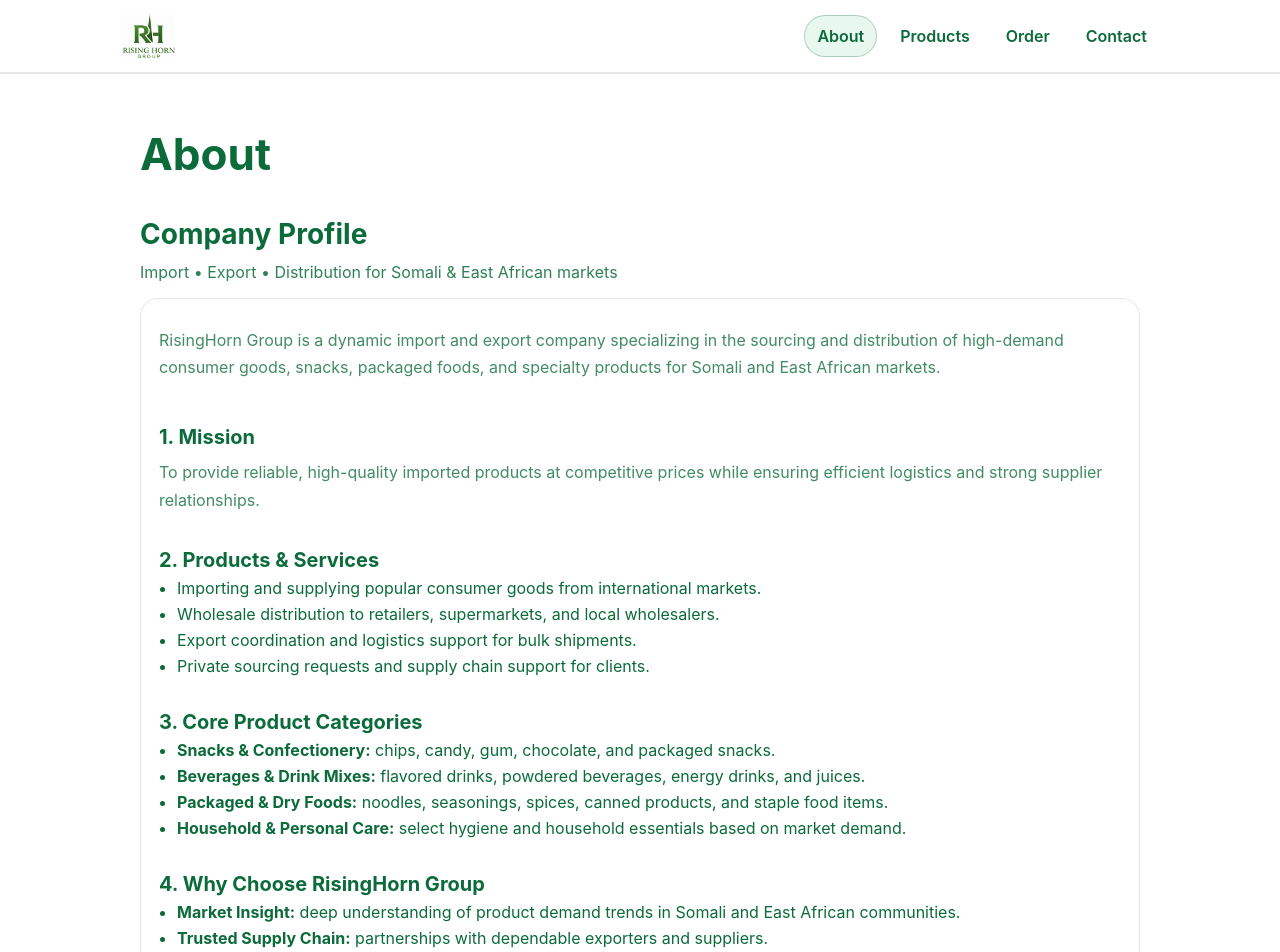
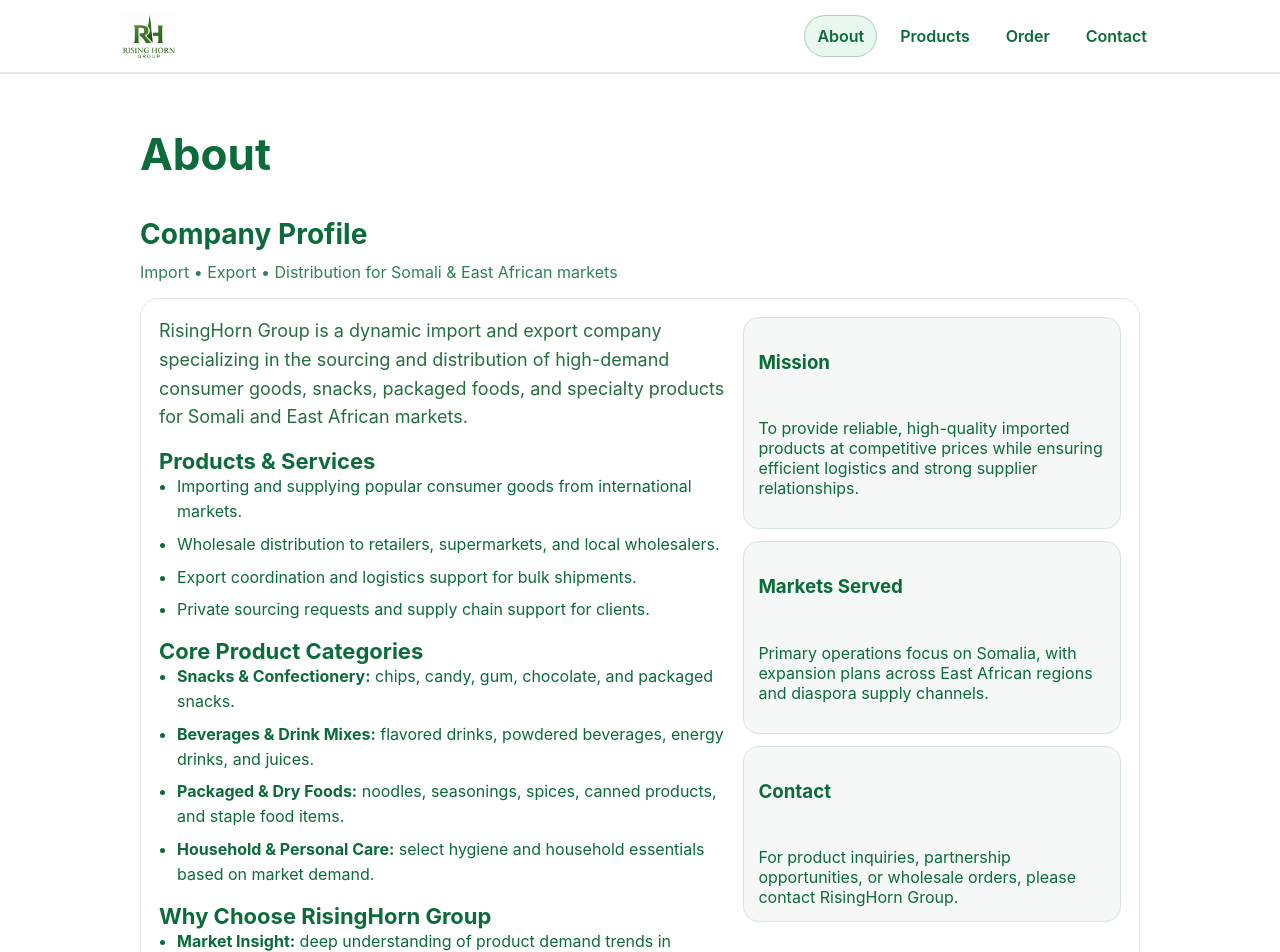
Before and after one commit to noor7me/RisingHornGroup, a Next.js app: page /about in a window 1280 px wide. Shown: the top 952 px of the page. Built offline with nearby package versions, Linux system fonts and the light colour scheme.

Commit message:
profile page updated2

```diff
--- a/app/about/page.tsx
+++ b/app/about/page.tsx
@@ -6,40 +6,28 @@
       <h1 className="h1">About</h1>
 
       <Section title="Company Profile" subtitle="Import • Export • Distribution for Somali & East African markets">
-        <div className="card" style={{ display: "grid", gap: 14 }}>
-          <p className="p">
+        <div className="card rhgAbout">
+          <div className="rhgSplit">
+            <div className="rhgProse">
+              <p className="rhgLead">
                 RisingHorn Group is a dynamic import and export company specializing in the sourcing and distribution of
                 high-demand consumer goods, snacks, packaged foods, and specialty products for Somali and East African
                 markets.
               </p>
 
-          <div>
-            <h3 style={{ marginBottom: 6, fontSize: 20 }}>
-              1. Mission
-            </h3>
-            <p className="p" style={{ marginBottom: 0 }}>
-              To provide reliable, high-quality imported products at competitive prices while ensuring efficient
-              logistics and strong supplier relationships.
-            </p>
-          </div>
-
-          <div>
-            <h3 style={{ marginBottom: 6, fontSize: 20 }}>
-              2. Products &amp; Services
-            </h3>
-            <ul style={{ margin: 0, paddingLeft: 18, display: "grid", gap: 6 }}>
+              <section>
+                <h3>Products &amp; Services</h3>
+                <ul>
                   <li>Importing and supplying popular consumer goods from international markets.</li>
                   <li>Wholesale distribution to retailers, supermarkets, and local wholesalers.</li>
                   <li>Export coordination and logistics support for bulk shipments.</li>
                   <li>Private sourcing requests and supply chain support for clients.</li>
                 </ul>
-          </div>
+              </section>
 
-          <div>
-            <h3 style={{ marginBottom: 6, fontSize: 20 }}>
-              3. Core Product Categories
-            </h3>
-            <ul style={{ margin: 0, paddingLeft: 18, display: "grid", gap: 6 }}>
+              <section>
+                <h3>Core Product Categories</h3>
+                <ul>
                   <li>
                     <b>Snacks &amp; Confectionery:</b> chips, candy, gum, chocolate, and packaged snacks.
                   </li>
@@ -53,13 +41,11 @@
                     <b>Household &amp; Personal Care:</b> select hygiene and household essentials based on market demand.
                   </li>
                 </ul>
-          </div>
+              </section>
 
-          <div>
-            <h3 style={{ marginBottom: 6, fontSize: 20 }}>
-              4. Why Choose RisingHorn Group
-            </h3>
-            <ul style={{ margin: 0, paddingLeft: 18, display: "grid", gap: 6 }}>
+              <section>
+                <h3>Why Choose RisingHorn Group</h3>
+                <ul>
                   <li>
                     <b>Market Insight:</b> deep understanding of product demand trends in Somali and East African
                     communities.
@@ -74,25 +60,33 @@
                     <b>Customer Focus:</b> customized sourcing and flexible order options for clients.
                   </li>
                 </ul>
+              </section>
             </div>
 
-          <div>
-            <h3 style={{ marginBottom: 6, fontSize: 20 }}>
-              5. Markets Served
-            </h3>
-            <p className="p" style={{ marginBottom: 0 }}>
-              Primary operations focus on Somalia, with expansion plans across East African regions and diaspora supply
-              channels.
+            <aside className="rhgAside">
+              <div className="rhgAsideCard">
+                <h3>Mission</h3>
+                <p>
+                  To provide reliable, high-quality imported products at competitive prices while ensuring efficient
+                  logistics and strong supplier relationships.
                 </p>
               </div>
 
-          <div>
-            <h3 style={{ marginBottom: 6, fontSize: 20 }}>
-              6. Contact
-            </h3>
-            <p className="p" style={{ marginBottom: 0 }}>
+              <div className="rhgAsideCard">
+                <h3>Markets Served</h3>
+                <p>
+                  Primary operations focus on Somalia, with expansion plans across East African regions and diaspora
+                  supply channels.
+                </p>
+              </div>
+
+              <div className="rhgAsideCard">
+                <h3>Contact</h3>
+                <p style={{ marginBottom: 0 }}>
                   For product inquiries, partnership opportunities, or wholesale orders, please contact RisingHorn Group.
                 </p>
+              </div>
+            </aside>
           </div>
         </div>
       </Section>
--- a/styles/globals.css
+++ b/styles/globals.css
@@ -613,3 +613,84 @@
     min-width: 660px;
   }
 }
+
+/* ---------- About page typography (mobile-friendly) ---------- */
+.rhgAbout {
+  overflow: hidden;
+}
+
+.rhgSplit {
+  display: grid;
+  grid-template-columns: 1.2fr 0.8fr;
+  gap: 18px;
+  align-items: start;
+}
+
+.rhgProse {
+  display: grid;
+  gap: 16px;
+}
+
+.rhgLead {
+  margin: 0;
+  font-size: clamp(16px, 2.4vw, 18px);
+  line-height: 1.6;
+  color: rgba(7, 90, 36, 0.88);
+}
+
+.rhgProse h3 {
+  margin: 0;
+  font-size: clamp(18px, 2.6vw, 22px);
+  color: var(--green-800);
+}
+
+.rhgProse p {
+  margin: 0;
+  line-height: 1.6;
+}
+
+.rhgProse ul {
+  margin: 0;
+  padding-left: 18px;
+  display: grid;
+  gap: 8px;
+}
+
+.rhgProse li {
+  line-height: 1.55;
+}
+
+.rhgAside {
+  display: grid;
+  gap: 12px;
+}
+
+.rhgAsideCard {
+  border: 1px solid rgba(7, 90, 36, 0.12);
+  background: rgba(7, 90, 36, 0.04);
+  border-radius: 16px;
+  padding: 14px;
+  display: grid;
+  gap: 10px;
+}
+
+.rhgAsideTitle {
+  font-weight: 800;
+  color: var(--green-800);
+}
+
+.rhgMeta {
+  display: grid;
+  gap: 6px;
+  font-size: 14px;
+}
+
+.rhgMeta a {
+  text-decoration: underline;
+}
+
+@media (max-width: 820px) {
+  .rhgSplit {
+    grid-template-columns: 1fr;
+  }
+}
```
Lines whose indentation alone changed are shown as unchanged.
